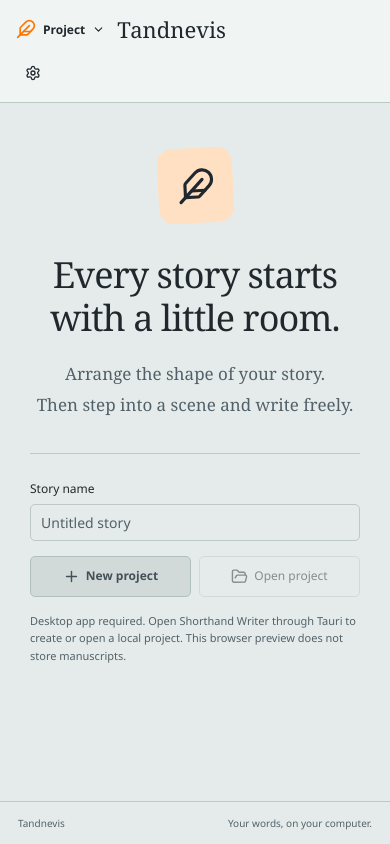
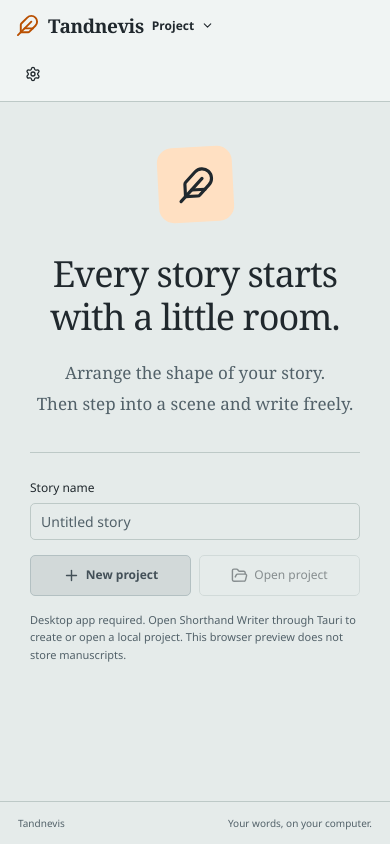
Before and after one commit to riasat-mahbub/tandnevis, a React (Vite) app: page / in a window 390 px wide. Built offline with nearby package versions, Linux system fonts and the light colour scheme.

Commit message:
feat(ui): refresh studio header

```diff
--- a/src/App.tsx
+++ b/src/App.tsx
@@ -601,16 +601,17 @@ export default function App({ gateway = desktopGateway, initialSession, chatGPTS
     <header className="app-header project-app-header">
       <a href="#workspace-main" className="skip-link">Skip to workspace</a>
       <div className="project-header-identity">
+        <span className="studio-brand"><Feather size={23} aria-hidden="true"/><span>Tandnevis</span></span>
         {backAction && <button className="project-back quiet icon-button" aria-label={backAction.label} title={backAction.label} onClick={backAction.run}><ArrowLeft size={18}/></button>}
         <details className="project-menu" ref={projectMenu} onKeyDown={event => { if (event.key === 'Escape') { closeProjectMenu(); projectMenu.current?.querySelector('summary')?.focus(); } }} onBlur={event => { if (event.relatedTarget && !event.currentTarget.contains(event.relatedTarget as Node)) closeProjectMenu(); }}>
-          <summary aria-label="Project menu"><Feather size={20}/><span>Project</span><ChevronDown size={13}/></summary>
+          <summary aria-label="Project menu"><span>Project</span><ChevronDown size={13}/></summary>
           <div className="project-menu-items">
             <button disabled={!gateway.desktop || locked} onClick={() => { closeProjectMenu(); run(() => load('create')); }}><Plus size={15}/>New project...</button>
             <button aria-label="Open project" disabled={!gateway.desktop || locked} onClick={() => { closeProjectMenu(); run(() => load('open')); }}><FolderOpen size={15}/>Open project...</button>
             {project && <><hr/><button disabled={locked} onClick={() => run(() => interchange('import'))}>Import Markdown...</button><button disabled={locked} onClick={() => run(() => interchange('export'))}>Export outline as Markdown...</button><hr/><button onClick={() => { closeProjectMenu(); previousDestination.current = destination === 'trash' ? 'story' : destination; navigate('trash'); }}><Trash2 size={15}/>Trash{project.trash.length > 0 && ` (${project.trash.length})`}</button></>}
           </div>
         </details>
-        {project ? <TitleField value={project.title} label="Project title" disabled={!ready} onSave={title => { void workspace.dispatch({ type: 'renameProject', title }).catch(() => {}); }}/> : <span className="app-brand-name">Tandnevis</span>}
+        {project && <TitleField value={project.title} label="Project title" disabled={!ready} onSave={title => { void workspace.dispatch({ type: 'renameProject', title }).catch(() => {}); }}/>}
       </div>
       <div className="project-header-actions">
         {project && <details ref={libraryMenu} className="project-menu library-menu" onKeyDown={event => { if (event.key === 'Escape') { event.currentTarget.open = false; event.currentTarget.querySelector('summary')?.focus(); } }} onBlur={event => { if (event.relatedTarget && !event.currentTarget.contains(event.relatedTarget as Node)) event.currentTarget.open = false; }}><summary aria-label="Library"><BookOpen size={16}/><span>Library</span><ChevronDown size={13}/></summary><nav className="project-menu-items" aria-label="Reusable libraries">{(['characters', 'emotions', 'tones'] as const).map(kind => { const Icon = kind === 'characters' ? Users : kind === 'emotions' ? Heart : MessageSquare; return <button key={kind} aria-current={destination === kind ? 'page' : undefined} onClick={() => navigate(kind)}><Icon size={16}/>{kind[0].toUpperCase() + kind.slice(1)}</button>; })}</nav></details>}
--- a/src/workspace.css
+++ b/src/workspace.css
@@ -177,3 +177,27 @@ svg { flex-shrink:0; }
   .story-heading { align-items:flex-start; flex-wrap:wrap; gap:18px; }
   .story-heading h1 { font-size:32px; }
 }
+
+/* Studio header keeps file actions and writing feedback together. */
+.project-app-header { min-height:64px; padding:10px 28px; gap:16px; }
+.project-header-identity { min-width:0; gap:12px; }
+.studio-brand { display:flex; align-items:center; gap:9px; flex-shrink:0; font:600 19px Georgia,serif; letter-spacing:-.02em; }
+.studio-brand>svg { color:var(--action); }
+.project-header-identity>.title-field { padding-left:12px; border-left:1px solid var(--line); max-width:320px; min-width:80px; }
+.project-header-identity>.title-field input { font:13px 'Segoe UI',system-ui,sans-serif; color:var(--muted); }
+.project-header-actions { gap:8px; }
+.project-header-actions .save-state { min-width:0; font-size:12px; }
+.project-history { padding-right:8px; border-right:1px solid var(--line); }
+.project-header-identity>.project-menu>summary { font-size:12px; }
+@media (max-width:1100px) {
+  .project-app-header { flex-wrap:wrap; }
+  .project-header-identity { flex:1 1 350px; }
+  .project-header-actions { flex:1 1 auto; justify-content:flex-end; }
+}
+@media (max-width:700px) {
+  .project-app-header { padding:10px 16px; }
+  .project-header-identity { flex-wrap:wrap; gap:8px; }
+  .project-header-identity>.title-field { flex:1; }
+  .project-header-actions { justify-content:flex-start; flex-wrap:wrap; }
+  .settings-nav>span { display:none; }
+}
```
